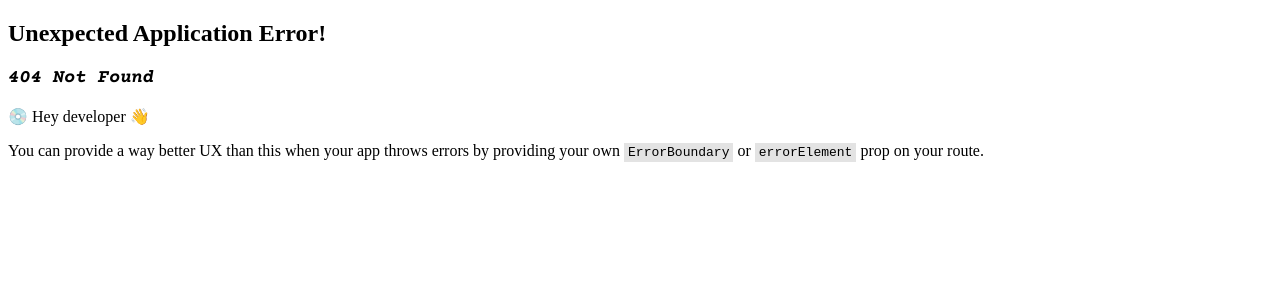
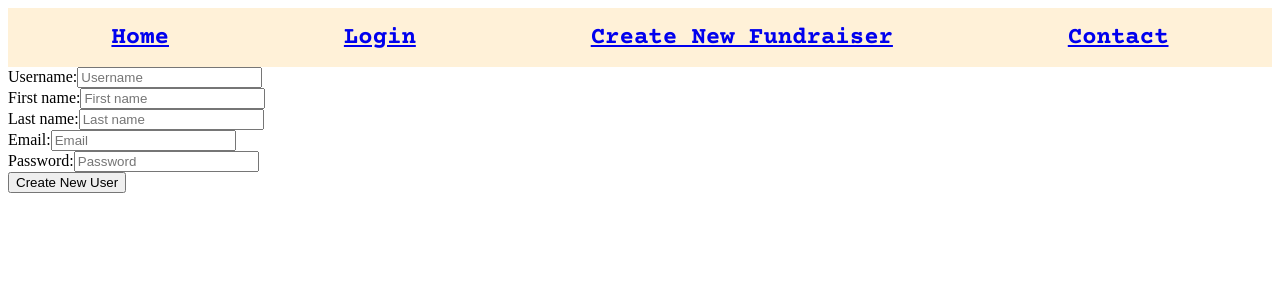
Before and after one commit to stephanite9/crowdfunding-frontend, a React (Vite) app: page /createuser in a window 1280 px wide. Before the commit this address had no page. Shown: the top 300 px of the page. Built offline with nearby package versions, Linux system fonts and the light colour scheme.

Commit message:
Added create user

```diff
--- /dev/null
+++ b/src/api/create-user.js
@@ -0,0 +1,28 @@
+async function postCreateUser(payload) {
+    const url = `${import.meta.env.VITE_API_URL}/users/`;
+
+    const headers = {
+        "Content-Type": "application/json",
+    };
+
+    const response = await fetch(url, {
+        method: "POST", // We need to tell the server that we are sending JSON data so we set the Content-Type header to application/json
+        headers,
+        body: JSON.stringify(payload),
+    });
+
+    if (!response.ok) {
+        const fallbackError = `Error trying to create user`;
+
+        const data = await response.json().catch(() => {
+        throw new Error(fallbackError);
+    });
+
+    const errorMessage = data?.detail ?? fallbackError;
+    throw new Error(errorMessage);
+    }
+
+    return await response.json();
+}
+
+export default postCreateUser;
--- /dev/null
+++ b/src/components/CreateUserForm.jsx
@@ -0,0 +1,111 @@
+import { useState } from "react";
+import { useNavigate } from "react-router-dom";
+import postCreateUser from "../api/create-user.js";
+import { useAuth } from "../hooks/use-auth.js";
+
+function CreateUserForm() {
+    const navigate = useNavigate();
+    const { auth } = useAuth();
+
+    const [userform, setUserform] = useState({
+        username: "",
+        first_name: "",
+        last_name: "",
+        email: "",
+        password: ""
+    });
+
+    const [error, setError] = useState(null);
+    const [loading, setLoading] = useState(false);
+
+    const handleChange = (event) => {
+        const { id, value } = event.target;
+        setUserform(prev => ({ ...prev, [id]: value }));
+    };
+
+    const handleSubmit = async (event) => {
+        event.preventDefault();
+        setError(null);
+
+        // basic validation
+        if (!userform.username || !userform.email || !userform.password) {
+            setError("Username, password and email are required.");
+            return;
+        }
+
+        const newuserpayload = {
+            username: userform.username,
+            first_name: userform.first_name,
+            last_name: userform.last_name,
+            email: userform.email,
+            password: userform.password
+        };
+
+        setLoading(true);
+        try {
+            const created = await postCreateUser(newuserpayload);
+            // navigate to created fundraiser page or home
+            navigate(`/users/${created.id}`);
+        } catch (err) {
+            console.error(err);
+            setError(err?.message || "Failed to create user");
+        } finally {
+            setLoading(false);
+        }
+    };
+
+    return (
+    <form>
+        <div>
+            <label htmlFor="username">Username:</label>
+            <input
+                type="text"
+                id="username"
+                placeholder="Username"
+                onChange={handleChange}
+                required
+            />
+        </div>
+        <div>
+            <label htmlFor="first-name">First name:</label>
+            <input
+                type="text"
+                id="first-name"
+                placeholder="First name"
+                onChange={handleChange}
+                required
+            />
+        </div>
+        <div>
+            <label htmlFor="last-name">Last name:</label>
+            <input
+                id="last-name"
+                placeholder="Last name"
+                onChange={handleChange}
+                required
+            />
+        </div>
+        <div>
+            <label htmlFor="email">Email:</label>
+            <input
+                id="email"
+                placeholder="Email"
+                onChange={handleChange}
+                required
+            />
+        </div>
+        <div>
+            <label htmlFor="password">Password:</label>
+            <input
+                id="password"
+                placeholder="Password"
+                onChange={handleChange}
+                required
+            />
+        </div>
+        <button type="submit" onClick={handleSubmit}>Create New User</button>
+    </form>
+    );
+}
+
+export default CreateUserForm;
--- a/src/components/FundraiserCard.jsx
+++ b/src/components/FundraiserCard.jsx
@@ -3,7 +3,7 @@ import "./FundraiserCard.css";
 
 function FundraiserCard(props) {
     const { fundraiserData } = props;
-    const fundraiserLink = `fundraiser/${fundraiserData.id}`;
+    const fundraiserLink = `fundraisers/${fundraiserData.id}`;
 
     return (
     <div className="fundraiser-card">
--- a/src/main.jsx
+++ b/src/main.jsx
@@ -7,6 +7,8 @@ import HomePage from './pages/HomePage.jsx';
 import FundraiserPage from './pages/FundraiserPage.jsx';
 import CreateFundraiserPage from './pages/CreateFundraiserPage.jsx';
 import LoginPage from './pages/LoginPage.jsx';
+import CreateUserPage from './pages/CreateUserPage.jsx';
+import UserPage from './pages/UserPage.jsx';
 
 import NavBar from './components/NavBar.jsx';
 import { AuthProvider } from './components/AuthProvider.jsx';
@@ -20,6 +22,8 @@ const router = createBrowserRouter([
       {path: "/login", element: <LoginPage />},
       {path: "/fundraisers/:id", element: <FundraiserPage />},
       {path: "/createfundraiser", element: <CreateFundraiserPage />},
+      {path: "/createuser", element: <CreateUserPage />},
+      {path: "/users/:id", element: <UserPage />},
     ],
   },
 ]);
--- /dev/null
+++ b/src/pages/CreateUserPage.jsx
@@ -0,0 +1,7 @@
+import CreateUserForm from "../components/CreateUserForm";
+
+function CreateUserPage() {
+    return <CreateUserForm />;
+}
+
+export default CreateUserPage;
--- a/src/pages/HomePage.jsx
+++ b/src/pages/HomePage.jsx
@@ -3,9 +3,9 @@ import FundraiserCard from "../components/FundraiserCard";
 import "./HomePage.css";
 
 function HomePage() {
-    const {fundraisers} = useFundraisers();
+    // const {fundraisers} = useFundraisers();
 
-    const { fundraiser, isLoading, error } = useFundraisers();
+    const { fundraisers, isLoading, error } = useFundraisers();
 
         if (isLoading) {
             return (<p>loading...</p>)
@@ -16,10 +16,13 @@ function HomePage() {
         }
 
     return (
-        <div id="fundraiser-list" >
-            {fundraisers.map((fundraiserData, key) => {
-                return <FundraiserCard key={key} fundraiserData={fundraiserData} />;
-            })}
+        <div>
+            <h1>The Show Must Go On!</h1>
+            <div id="fundraiser-list" >
+                {fundraisers.map((fundraiserData, key) => {
+                    return <FundraiserCard key={key} fundraiserData={fundraiserData} />;
+                })}
+            </div>
         </div>
     );
 }
--- a/src/pages/LoginPage.jsx
+++ b/src/pages/LoginPage.jsx
@@ -1,7 +1,18 @@
 import LoginForm from "../components/LoginForm";
+import { Link } from "react-router-dom";
 
 function LoginPage() {
-    return <LoginForm />;
+    return (
+        <>
+            <LoginForm />
+
+            <div>
+                <Link to="/createuser">Create New Account</Link>
+            </div>
+        </>
+    );
 }
 
+
+
 export default LoginPage;
--- /dev/null
+++ b/src/pages/UserPage.jsx
@@ -0,0 +1,53 @@
+import {useParams} from "react-router-dom";
+import useFundraiser from "../hooks/use-fundraiser";
+
+function FundraiserPage() {
+    // Here we use a hook that comes for free in react router called `useParams` to get the id from the URL so that we can pass it to our useFundraiser hook.
+    const { id } = useParams();
+
+    // useFundraiser returns three pieces of info, so we need to grab them all here
+    const { fundraiser, isLoading, error } = useFundraiser(id);
+
+    if (isLoading) {
+        return (<p>loading...</p>)
+    }
+
+    if (error) {
+        return (<p>{error.message}</p>)
+    }
+
+    const formatDate = (iso) => {
+        if (!iso) return "";
+        const d = new Date(iso);
+        if (Number.isNaN(d.getTime())) return "";
+        return d.toLocaleDateString("en-GB", {
+            day: "numeric",
+            month: "long",
+            year: "numeric",
+        }); // en-GB gives DD/MM/YYYY
+    };
+
+    return (
+        <div>
+            <h2>{fundraiser.title}</h2>
+            <h3>{fundraiser.description}</h3>
+            <h3>Goal: ${Number(fundraiser.goal)}</h3>
+            <h3>Production location: {fundraiser.location}</h3>
+            <h3>Media type: {fundraiser.media}</h3>
+            <h3>Created on: {formatDate(fundraiser.date_created)}</h3>
+            <h3>Status: {fundraiser?.is_open ? "Open for pledges!" : "Funding closed"}</h3>
+            <h3>Pledges:</h3>
+            <ul>
+                {fundraiser.pledges.map((pledgeData, key) => {
+                    return (
+                        <li key={key}>
+                            ${pledgeData.amount} from {pledgeData.supporter}
+                        </li>
+                    );
+                })}
+            </ul>
+        </div>
+    );
+}
+
+export default FundraiserPage;
--- a/styles.css
+++ b/styles.css
@@ -4,11 +4,11 @@
 /* Base HTML Styles */
 
 :root {
-    --brand:  #38A3A5;
-    --action: #A9D8FF;
+    --brand:  #fff1d8;
+    --action: #eeeee7;
     --highlight: #D1BF6F;
     --white: #ffffff;
-    --base-light: #C2D1D6;
+    --base-light: #f1f1ed;
     --base-dark: #212D31;
     --black: #111111;
 
@@ -21,12 +21,25 @@
 #navbar {
     display: flex;
     font-family: "Courier Prime", monospace;
-    font-size: xx-large;
+    font-size: x-large;
     font-weight: bold;
     justify-content: space-around;
     align-items: center;
     padding: var(--padding-medium);
     background-color: var(--brand);
+}
+
+h1 {
+    display: flex;
+    font-family: "Courier Prime", monospace;
+    font-size: xx-large;
+    font-weight: bold;
+    align-items: center;
+    justify-content: center;
+}
+
+h2 {
+    font-family: "Courier Prime", monospace;
 }
 
 h3 {
@@ -35,5 +48,5 @@ h3 {
 
 /* Hover state */
 nav a:hover {
-    background-color: #D1BF6F;
+    background-color: #58d41e;
 }
```
Also changed, not shown: src/api/get-user.js (added, +19 -0 lines), src/hooks/use-user.js (added, +26 -0 lines).
